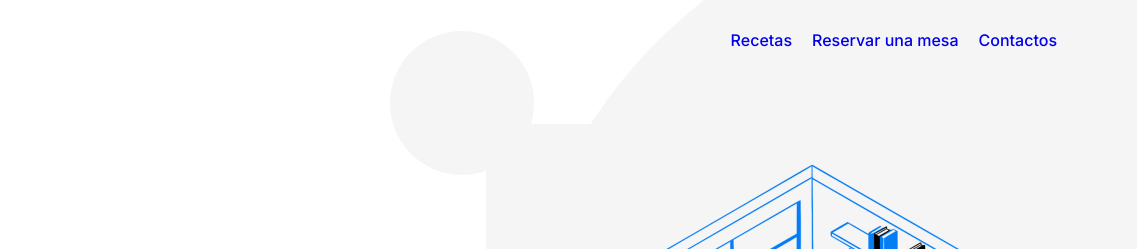
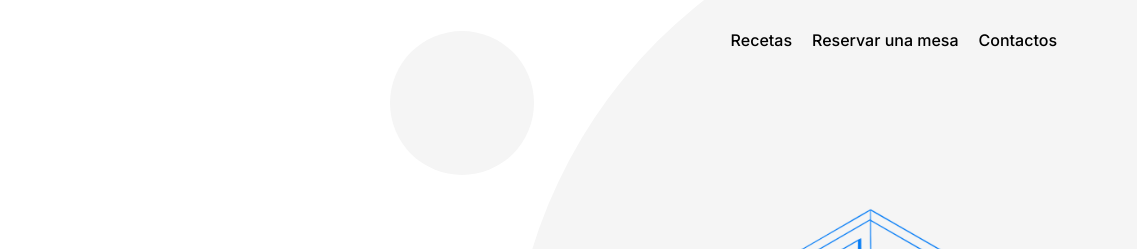
Before and after one commit to Eduardozumaeta/web_project_coffeeshop, a plain HTML site: page index.html in a window 1280 px wide. Shown: the top 249 px of the page, 143-1280 px from the left. Drawn offline with Linux system fonts and the light colour scheme.

Commit message:
correccion

```diff
--- a/blocks/header.css
+++ b/blocks/header.css
@@ -45,8 +45,9 @@
 }
 
 .header__image {
+  object-fit: contain;
   position: absolute;
-  width: 646px;
+  width: 33rem;
   height: 568px;
   top: 124px;
   right: 5px;
--- a/blocks/nav.css
+++ b/blocks/nav.css
@@ -26,6 +26,7 @@ nav {
 
 .nav__link {
   text-decoration: none;
+  color: inherit;
 }
 
 .nav__link:hover {
```
